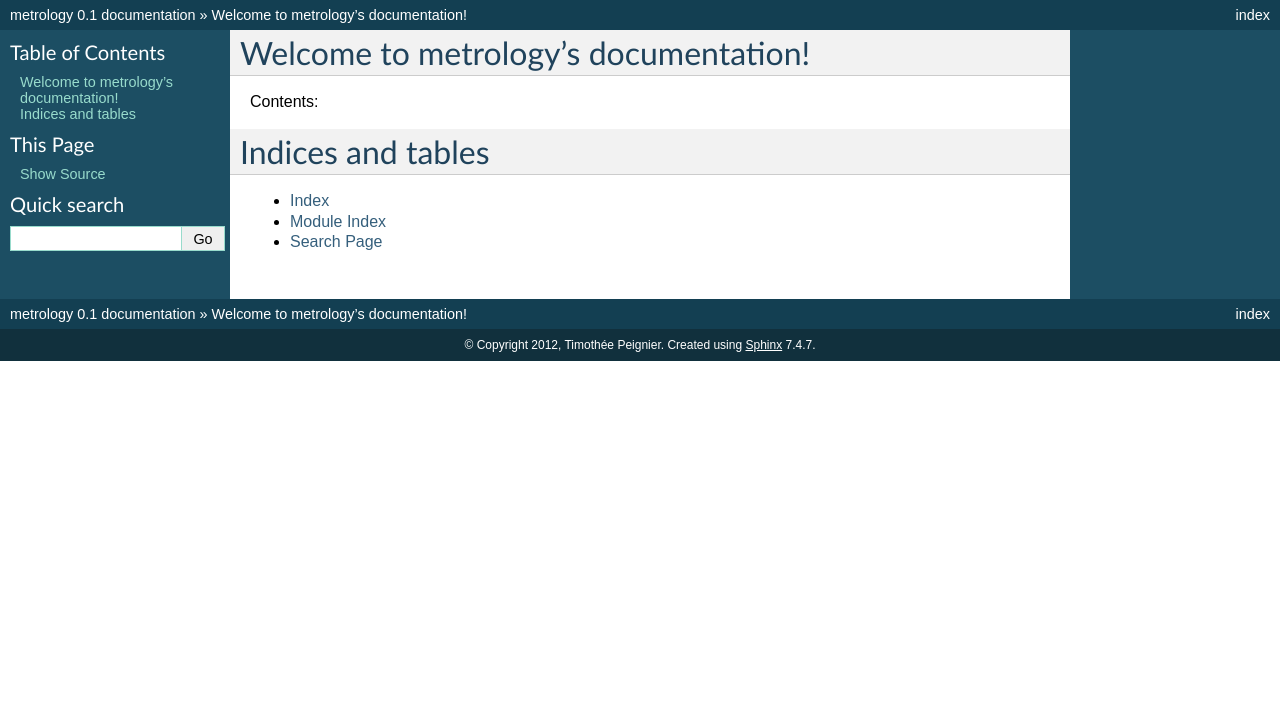
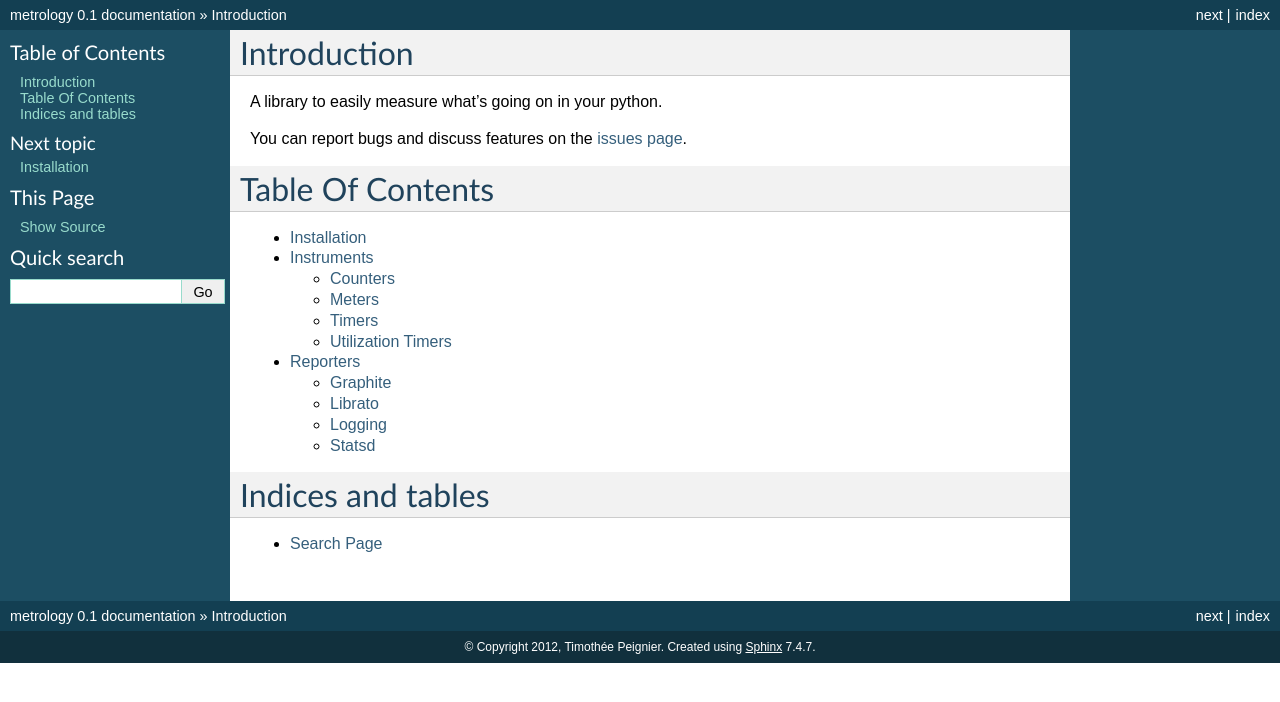
Before and after one commit to cyberdelia/metrology, a Sphinx documentation site: the page built from docs/index.rst, in a window 1280 px wide. Shown: the top 702 px of the page. Built offline with Sphinx 7.4.7, drawn with Linux system fonts in a browser that asks for light colours.

Commit message:
add base docs

```diff
--- a/docs/index.rst
+++ b/docs/index.rst
@@ -1,19 +1,21 @@
-.. metrology documentation master file, created by
-   sphinx-quickstart on Thu Mar 22 11:40:53 2012.
-   You can adapt this file completely to your liking, but it should at least
-   contain the root `toctree` directive.
+Introduction
+============
 
-Welcome to metrology's documentation!
-=====================================
+A library to easily measure what's going on in your python.
 
-Contents:
+You can report bugs and discuss features on the `issues page <https://github.com/cyberdelia/metrology/issues>`_.
+
+Table Of Contents
+=================
 
 .. toctree::
    :maxdepth: 2
 
+   installation
+   instruments
+   reporters
+
 Indices and tables
 ==================
 
-* :ref:`genindex`
-* :ref:`modindex`
 * :ref:`search`
--- /dev/null
+++ b/docs/reporters.rst
@@ -0,0 +1,17 @@
+.. _ref-reporters:
+
+=========
+Reporters
+=========
+
+Graphite
+========
+
+Librato
+=======
+
+Logging
+=======
+
+Statsd
+======
```
Also changed, not shown: docs/installation.rst (added, +13 -0 lines), docs/instruments.rst (added, +41 -0 lines).
